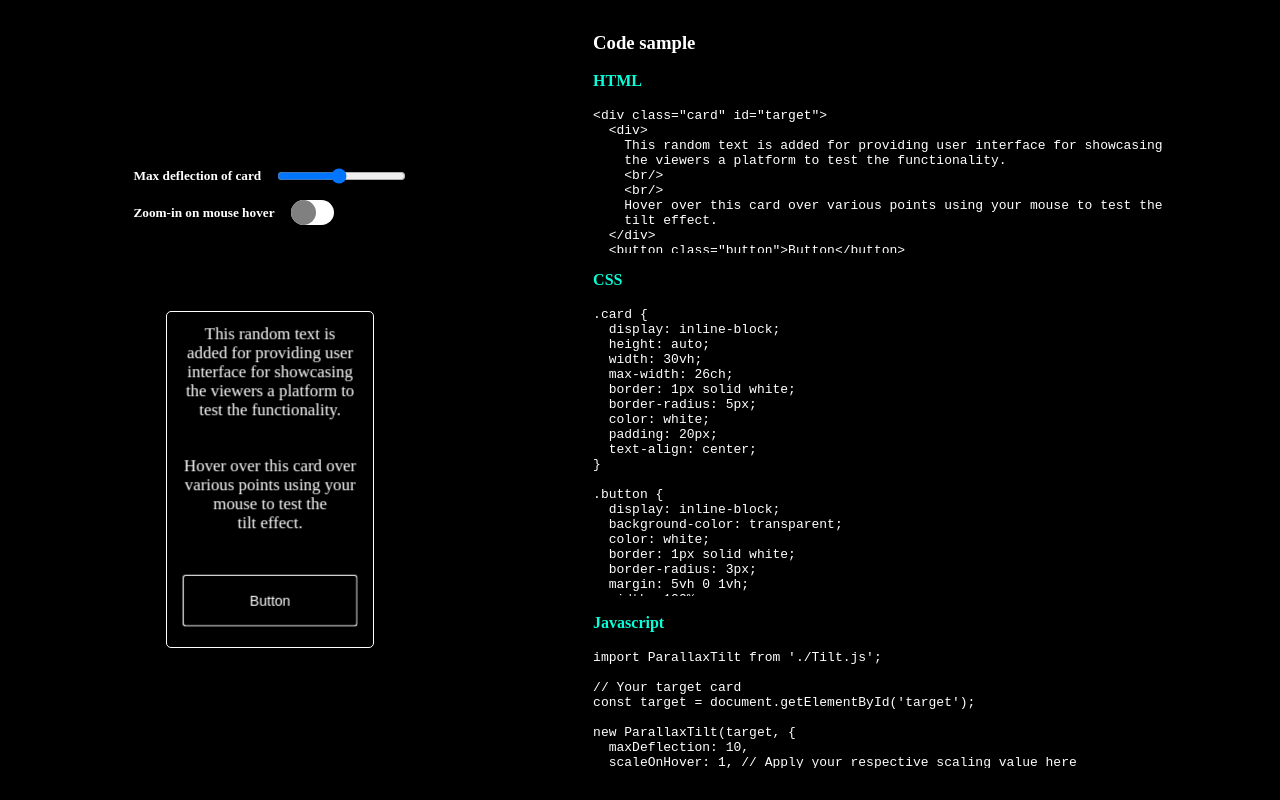
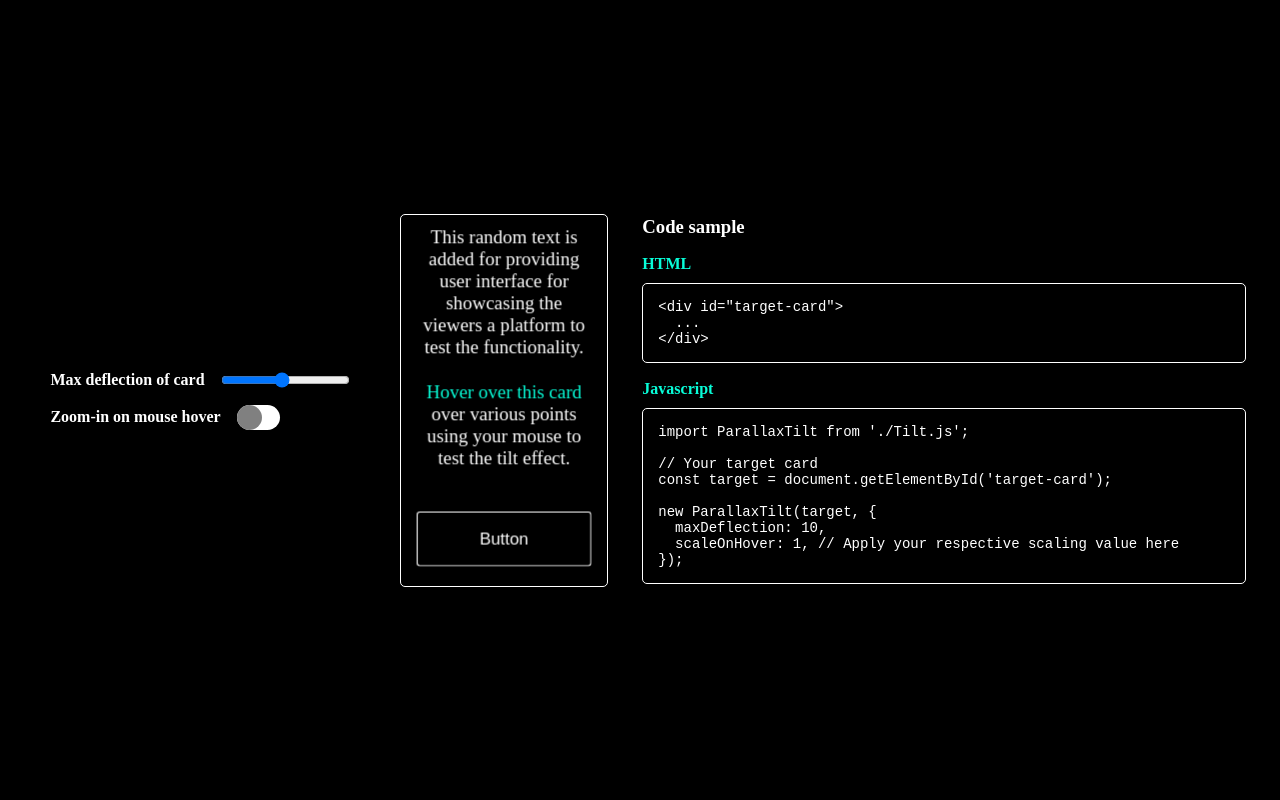
Before and after one commit to PrasannaPanneerSelvam/Card-Tilt, a plain HTML site: page index.html in a window 1280 px wide. Drawn offline with Linux system fonts and the light colour scheme.

Commit message:
Minimized the demo content
Minimized the demo content with updated content wrapping
Removed css & additional HTML

```diff
--- a/index.html
+++ b/index.html
@@ -8,10 +8,9 @@
     <link rel="stylesheet" href="style.css" />
   </head>
   <body>
-    <section class="demo-section">
     <section class="demo-controls">
       <div class="flex-container">
-          <h5>Max deflection of card</h5>
+        <h4>Max deflection of card</h4>
         <input
           type="range"
           value="10"
@@ -21,7 +20,7 @@
         />
       </div>
       <div class="flex-container">
-          <h5>Zoom-in on mouse hover</h5>
+        <h4>Zoom-in on mouse hover</h4>
         <div class="switch" id="hover-switch">
           <div></div>
         </div>
@@ -29,37 +28,18 @@
     </section>
 
     <section class="demo-card"></section>
-    </section>
 
     <section class="code-sample-section">
+      <div class="code-container">
         <h3>Code sample</h3>
-      <br />
         <h4>HTML</h4>
-      <br />
-      <div class="code-container">
-        <code>
-          <pre id="html-code"></pre>
-        </code>
-      </div>
-
-      <br />
-
-      <h4>CSS</h4>
-      <br />
-      <div class="code-container">
-        <code>
-          <pre id="css-code"></pre>
-        </code>
-      </div>
-
-      <br />
-
+        <pre class="code-text">
+&lt;div id="target-card"&gt;
+  ...
+&lt;/div&gt;</pre
+        >
         <h4>Javascript</h4>
-      <br />
-      <div class="code-container">
-        <code>
-          <pre id="js-code"></pre>
-        </code>
+        <pre class="code-text scroll" id="js-code"></pre>
       </div>
     </section>
 
--- a/index.js
+++ b/index.js
@@ -5,7 +5,7 @@ function returnModifyCodeAndRenderIt() {
     return `import ParallaxTilt from './Tilt.js';
 
 // Your target card
-const target = document.getElementById('target');
+const target = document.getElementById('target-card');
 
 new ParallaxTilt(target, {
   maxDeflection: ${maxDeflection},
@@ -27,12 +27,24 @@ new ParallaxTilt(target, {
 
         const contentText = document.createElement('div');
 
-        contentText.innerText = `This random text is added for providing user interface for showcasing
-    the viewers a platform to test the functionality.
+        contentText.appendChild(
+          document.createTextNode(
+            'This random text is added for providing user interface for showcasing the viewers a platform to test the functionality.'
+          )
+        );
 
+        contentText.appendChild(document.createElement('br'));
+        contentText.appendChild(document.createElement('br'));
 
-    Hover over this card over various points using your mouse to test the
-    tilt effect.`;
+        const cardHighLightedText = document.createElement('span');
+        cardHighLightedText.innerText = 'Hover over this card';
+        contentText.appendChild(cardHighLightedText);
+
+        contentText.appendChild(
+          document.createTextNode(
+            ' over various points using your mouse to test the tilt effect.'
+          )
+        );
 
         const btn = document.createElement('button');
         btn.className = 'button';
@@ -49,43 +61,6 @@ new ParallaxTilt(target, {
   // Setting sample code in UI
   return (function () {
     const jsCode = document.getElementById('js-code');
-
-    document.getElementById(
-      'html-code'
-    ).innerText = `<div class="card" id="target">
-  <div>
-    This random text is added for providing user interface for showcasing
-    the viewers a platform to test the functionality.
-    <br/>
-    <br/>
-    Hover over this card over various points using your mouse to test the
-    tilt effect.
-  </div>
-  <button class="button">Button</button>
-</div>`;
-
-    document.getElementById('css-code').innerText = `.card {
-  display: inline-block;
-  height: auto;
-  width: 30vh;
-  max-width: 26ch;
-  border: 1px solid white;
-  border-radius: 5px;
-  color: white;
-  padding: 20px;
-  text-align: center;
-}
-
-.button {
-  display: inline-block;
-  background-color: transparent;
-  color: white;
-  border: 1px solid white;
-  border-radius: 3px;
-  margin: 5vh 0 1vh;
-  width: 100%;
-  padding: 2vh 0;
-}`;
 
     return function (tiltProps) {
       jsCode.innerText = computeJavascriptCode(tiltProps);
--- a/style.scss
+++ b/style.scss
@@ -13,19 +13,29 @@ body {
   display: flex;
   flex-wrap: wrap;
   align-items: center;
-  justify-content: space-between;
-  overflow: scroll;
-  padding: 0 2rem;
+  justify-content: space-evenly;
+  overflow-y: scroll;
+  overflow-x: hidden;
 }
 
-code,
 h3,
-h5 {
+h4,
+h5,
+pre {
   color: $secondary-color;
 }
 
-h4 {
-  color: #08fdd8;
+.code-text {
+  border: 1px solid white;
+  border-radius: 5px;
+  padding: 15px;
+
+  font-size: 14px;
+
+
+  &.scroll {
+    overflow-x: scroll;
+  }
 }
 
 .demo-controls {
@@ -40,6 +50,10 @@ h4 {
   align-items: center;
 }
 
+span {
+  color: #08fdd8;
+}
+
 .card {
   display: inline-block;
   height: auto;
@@ -50,6 +64,12 @@ h4 {
   color: $secondary-color;
   padding: 20px;
   text-align: center;
+
+
+
+  & > * {
+    font-size: large;
+  }
 }
 
 .button {
@@ -61,6 +81,8 @@ h4 {
   margin: 5vh 0 1vh;
   width: 100%;
   padding: 2vh 0;
+
+  font-size: medium;
 }
 
 .demo-controls {
@@ -93,44 +115,47 @@ h4 {
 
 .code-sample-section {
   height: 100%;
-  min-width: 40vw;
   padding: 2rem 0;
   display: flex;
-  flex-direction: column;
+
+  align-items: center;
+  justify-items: center;
 }
 
+
 .code-container {
-  flex-grow: 1;
-  overflow: scroll;
-  min-width: 40vw;
-  min-height: auto;
-
-  & pre {
-    height: 100%;
+  h3 {
+    margin-bottom: 4px;
   }
 
-  &:nth-child(2) {
-    flex-grow: 2;
-  }
-
-  & > pre {
-    min-width: 40vw;
+  h4 {
+    color: #08fdd8;
+    margin: 17px 0 10px;
   }
 }
 
-.demo-section {
-  display: flex;
-  gap: 70px;
-  align-items: center;
-  justify-content: space-between;
-}
 
-@media screen and (max-width: 1350px) {
+
+@media screen and (max-width: 1000px) {
   body {
-    justify-content: space-around;
+    height: auto;
+    width: 100%;
+    padding: 20px;
+
+    flex-direction: column;
+    overflow-x: hidden;
   }
 
-  .demo-section {
-    flex-direction: column;
+  .code-sample-section {
+    width: 100%;
+
+    & > div {
+      width: 100%;
+    }
+
+    .code-text:nth-child(2) {
+      width: 100%;
+      overflow-x: scroll;
+    }
   }
 }
```
Also changed, not shown: style.css, 1 other file. Lines whose indentation alone changed are shown as unchanged.
